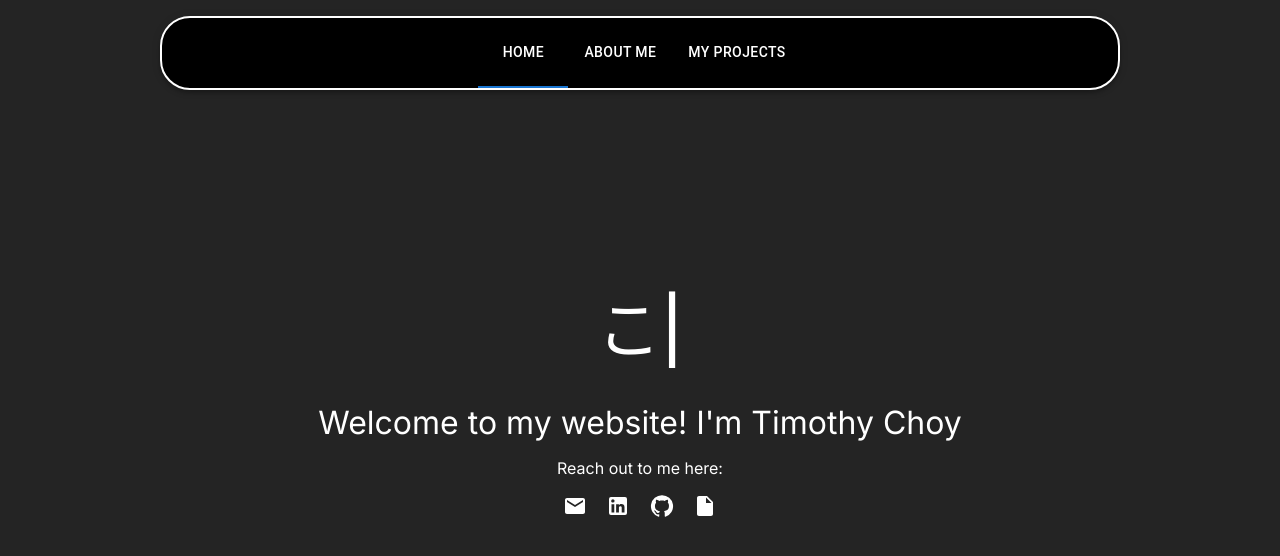
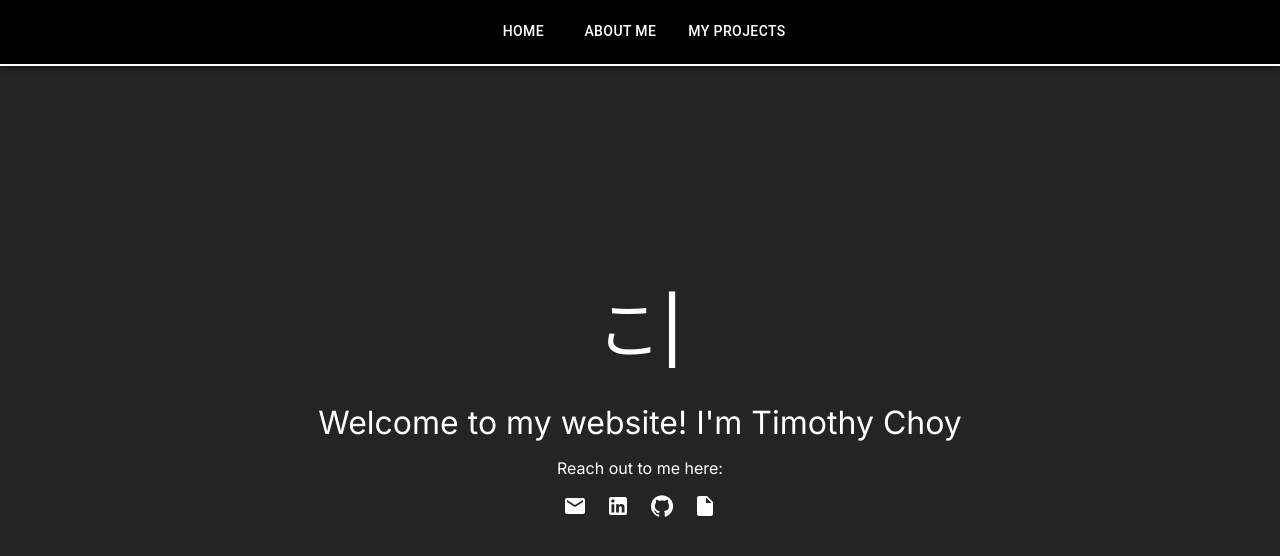
Before and after one commit to TimChoy/personal-site, a Next.js app: page / in a window 1280 px wide. Shown: the top 556 px of the page. Built offline with nearby package versions, Linux system fonts and the light colour scheme.

Commit message:
Update navbar

```diff
--- a/src/app/layout.tsx
+++ b/src/app/layout.tsx
@@ -18,8 +18,10 @@ export default function RootLayout({
   return (
     <html lang="en">
       <body className={inter.className}>
-        <NavBar />
-        <main>{children}</main>
+        <main>
+          <NavBar />
+          {children}
+        </main>
       </body>
     </html>
   );
--- a/src/components/navbar.tsx
+++ b/src/components/navbar.tsx
@@ -9,39 +9,70 @@ import {
   Tabs,
   Tab,
   IconButton,
+  Drawer,
+  List,
+  ListItem,
+  ListItemButton,
+  ListItemText,
 } from "@mui/material";
-import Menu from "@mui/material/Menu";
-import MenuItem from "@mui/material/MenuItem";
 import MenuIcon from "@mui/icons-material/Menu";
 import styles from "./navbar.module.css";
 import Link from "next/link";
 import { useRouter } from "next/navigation";
 
 export default function NavBar() {
-  const [selectedTab, setSelectedTab] = useState("one");
-  const [anchorEl, setAnchorEl] = React.useState<null | HTMLElement>(null);
+  const [openDrawer, setOpenDrawer] = useState(false);
+
   const router = useRouter();
+  const toggleDrawer = (toggle: boolean) => () => {
+    setOpenDrawer(toggle);
+  };
 
-  const open = Boolean(anchorEl);
-  const handleClick = (event: React.MouseEvent<HTMLButtonElement>) => {
-    setAnchorEl(event.currentTarget);
+  const routeNames = ["Home", "About Me", "My Projects"];
+  const routes = ["/", "about", "projects"];
+
+  const handleDrawerClick = (index: number) => {
+    toggleDrawer(false);
+    console.log(index);
+    router.push(routes[index]);
   };
-  const handleClose = (path: string | null) => {
-    setAnchorEl(null);
-    if (path) {
-      router.push(path);
-    }
-  };
+
+  const DrawerList = (
+    <Box sx={{ width: 250 }} role="presentation" onClick={toggleDrawer(false)}>
+      <List>
+        {routeNames.map((text, index) => (
+          <ListItem key={text} disablePadding>
+            <ListItemButton onClick={() => handleDrawerClick(index)}>
+              <ListItemText primary={text} />
+            </ListItemButton>
+          </ListItem>
+        ))}
+      </List>
+    </Box>
+  );
+
+  const NavbarList = (
+    <Tabs centered sx={{ margin: "auto" }} value={false}>
+      {routeNames.map((text, index) => (
+        <Tab
+          key={text}
+          value={text}
+          label={
+            <Link href={routes[index]} className={styles.linkTabs}>
+              {text}
+            </Link>
+          }
+          className={`animate__animated animate__zoomIn ${styles.navTabs}`}
+        />
+      ))}
+    </Tabs>
+  );
 
   return (
     <React.Fragment>
       <AppBar
         style={{
-          width: "75%",
-          top: "2%",
-          right: "12.5%",
-          border: "2px solid white",
-          borderRadius: "30px",
+          borderBottom: "2px solid white",
           background: "rgb(0,0,0)",
         }}
       >
@@ -53,69 +84,25 @@ export default function NavBar() {
               color="inherit"
               aria-label="menu"
               sx={{ display: { xs: "flex", md: "none" } }}
-              onClick={handleClick}
+              onClick={toggleDrawer(true)}
             >
               <MenuIcon />
             </IconButton>
-            <Menu
-              id="dropdown-menu"
-              anchorEl={anchorEl}
-              open={open}
-              onClose={() => handleClose(null)}
-              MenuListProps={{
-                "aria-labelledby": "basic-button",
-              }}
-              anchorOrigin={{
-                vertical: "bottom",
-                horizontal: "left",
-              }}
-              slotProps={{
-                paper: {
-                  style: {
-                    background: "black",
-                    color: "white",
-                    minWidth: "50%",
-                  },
-                },
+            {/* Drawer for mobile view */}
+            <Drawer
+              open={openDrawer}
+              onClose={toggleDrawer(false)}
+              PaperProps={{
+                style: { background: "black", color: "white" },
               }}
             >
-              <MenuItem onClick={() => handleClose("/")}>Home</MenuItem>
-              <MenuItem onClick={() => handleClose("/about")}>About Me</MenuItem>
-              <MenuItem onClick={() => handleClose("/projects")}>My Projects</MenuItem>
-            </Menu>
+              {DrawerList}
+            </Drawer>
+
+            {/* Regular navbar */}
             <Box sx={{ flexGrow: 1, display: { xs: "none", md: "flex" } }}>
               <>
-                <Tabs centered sx={{ margin: "auto" }} value={selectedTab}>
-                  <Tab
-                    value="one"
-                    label={
-                      <Link href="/" className={styles.linkTabs}>
-                        <p>Home</p>
-                      </Link>
-                    }
-                    className={`Tab1 animate__animated animate__zoomIn ${styles.navTabs}`}
-                  />
-
-                  <Tab
-                    value="two"
-                    label={
-                      <Link href="/about" className={styles.linkTabs}>
-                        <p>About Me</p>
-                      </Link>
-                    }
-                    className={`Tab2 animate__animated animate__zoomIn ${styles.navTabs}`}
-                  />
-
-                  <Tab
-                    value="three"
-                    label={
-                      <Link href="/projects" className={styles.linkTabs}>
-                        <p>My Projects</p>
-                      </Link>
-                    }
-                    className={`Tab3 animate__animated animate__zoomIn ${styles.navTabs}`}
-                  />
-                </Tabs>
+                {NavbarList}
               </>
             </Box>
           </Toolbar>
```
